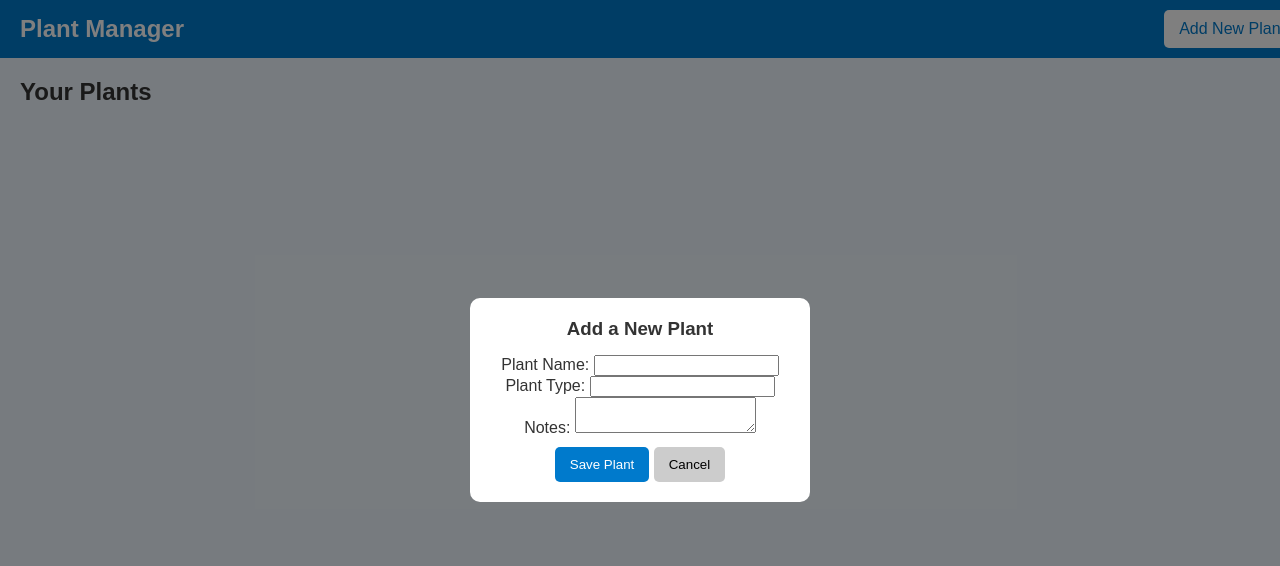
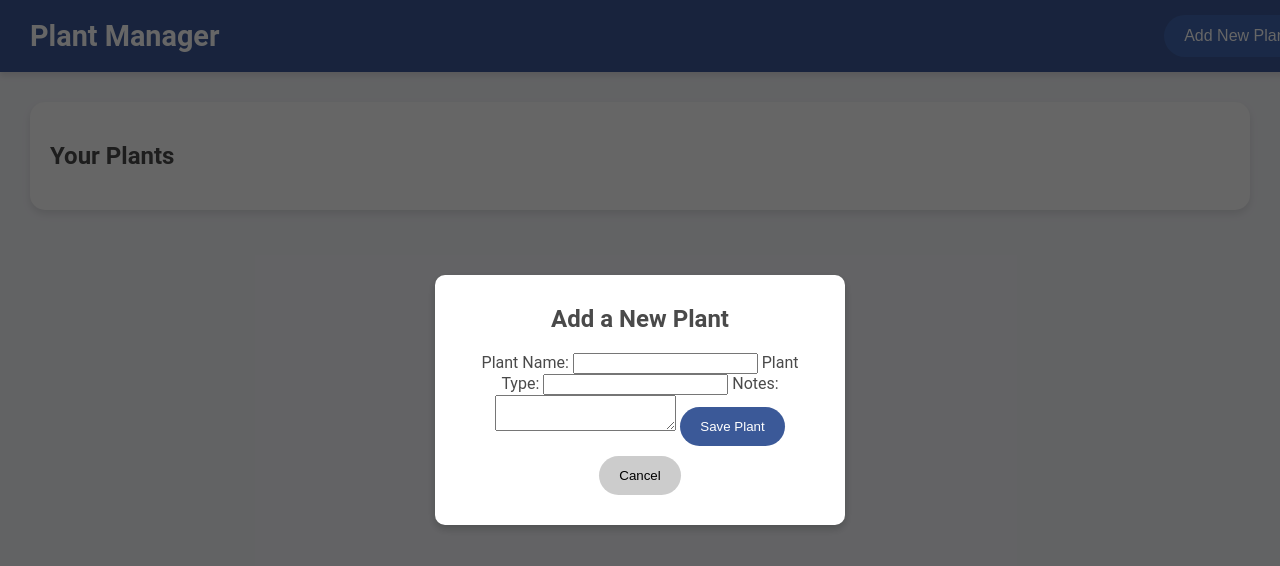
Before and after one commit to KoenGerb477/MyPlantPal, a plain HTML site: page index.html in a window 1280 px wide. Both pictures are taken after a click on the button "Add New Plant". Shown: the top 566 px of the page. Drawn offline with Linux system fonts and the light colour scheme.

Commit message:
Update styles.css

```diff
--- a/styles.css
+++ b/styles.css
@@ -1,46 +1,52 @@
 /* Basic styles */
 body {
-    font-family: Arial, sans-serif;
+    font-family: 'Roboto', sans-serif;
     margin: 0;
     padding: 0;
-    background-color: #f0f8ff;
-    color: #333;
+    background-color: #f7f8fc;
+    color: #4a4a4a;
 }
 
 /* Header styles */
 .header {
     width: 100%;
-    padding: 10px 20px;
-    background-color: #007acc;
+    padding: 15px 30px;
+    background-color: #3b5998;
     color: white;
     display: flex;
     justify-content: space-between;
     align-items: center;
+    box-shadow: 0 4px 6px rgba(0, 0, 0, 0.1);
 }
 
 .header h1 {
     margin: 0;
-    font-size: 1.5rem;
+    font-size: 1.8rem;
 }
 
 .add-button {
-    padding: 10px 15px;
+    padding: 12px 20px;
     font-size: 1rem;
-    color: #007acc;
-    background-color: white;
+    color: white;
+    background-color: #4267b2;
     border: none;
-    border-radius: 5px;
+    border-radius: 25px;
     cursor: pointer;
-    transition: background-color 0.3s;
+    transition: background-color 0.3s, box-shadow 0.3s;
 }
 
 .add-button:hover {
-    background-color: #e6f3ff;
+    background-color: #365899;
+    box-shadow: 0 4px 8px rgba(0, 0, 0, 0.2);
 }
 
 /* Container styles */
 .container {
-    margin: 20px;
+    margin: 30px;
+    padding: 20px;
+    background: white;
+    border-radius: 15px;
+    box-shadow: 0 4px 8px rgba(0, 0, 0, 0.1);
 }
 
 #plantList {
@@ -49,11 +55,14 @@ body {
 }
 
 #plantList li {
-    background: #e8f4ff;
-    padding: 10px;
-    margin-bottom: 10px;
-    border: 1px solid #007acc;
-    border-radius: 5px;
+    background: #e6eefc;
+    padding: 15px;
+    margin-bottom: 15px;
+    border: 1px solid #3b5998;
+    border-radius: 10px;
+    display: flex;
+    justify-content: space-between;
+    align-items: center;
 }
 
 /* Modal styles */
@@ -63,43 +72,49 @@ body {
     left: 0;
     width: 100%;
     height: 100%;
-    background: rgba(0, 0, 0, 0.5);
+    background: rgba(0, 0, 0, 0.6);
     display: flex;
     justify-content: center;
     align-items: center;
+    transition: opacity 0.3s;
 }
 
 .modal.hidden {
-    display: none;
+    opacity: 0;
+    pointer-events: none;
 }
 
 .modal-content {
     background: white;
-    padding: 20px;
+    padding: 30px;
     border-radius: 10px;
     text-align: center;
-    width: 300px;
+    width: 350px;
+    box-shadow: 0 4px 8px rgba(0, 0, 0, 0.2);
 }
 
 .modal-content h3 {
-    margin: 0 0 15px;
+    margin: 0 0 20px;
+    font-size: 1.5rem;
 }
 
 .submit-button, .close-button {
-    padding: 10px 15px;
+    padding: 12px 20px;
     margin-top: 10px;
     border: none;
-    border-radius: 5px;
+    border-radius: 25px;
     cursor: pointer;
+    transition: background-color 0.3s, box-shadow 0.3s;
 }
 
 .submit-button {
-    background-color: #007acc;
+    background-color: #3b5998;
     color: white;
 }
 
 .submit-button:hover {
-    background-color: #005f99;
+    background-color: #365899;
+    box-shadow: 0 4px 8px rgba(0, 0, 0, 0.2);
 }
 
 .close-button {
@@ -108,4 +123,5 @@ body {
 
 .close-button:hover {
     background-color: #aaa;
+    box-shadow: 0 4px 8px rgba(0, 0, 0, 0.2);
 }
```
